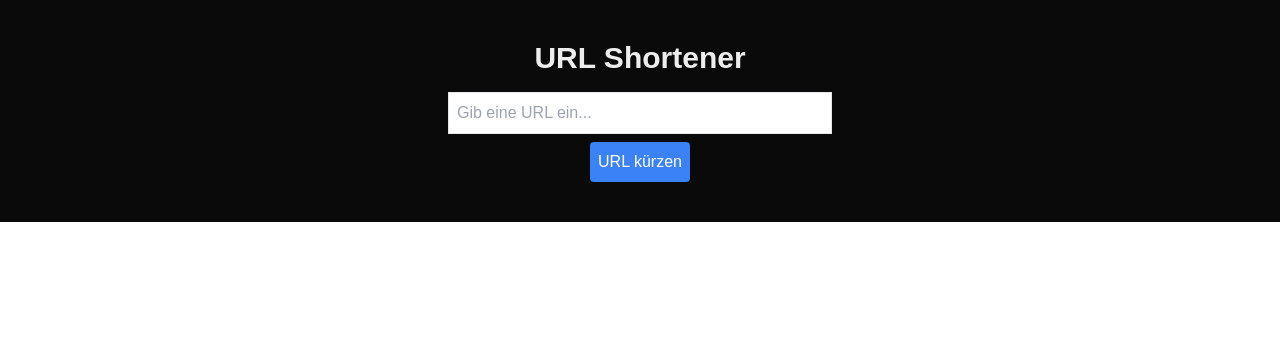
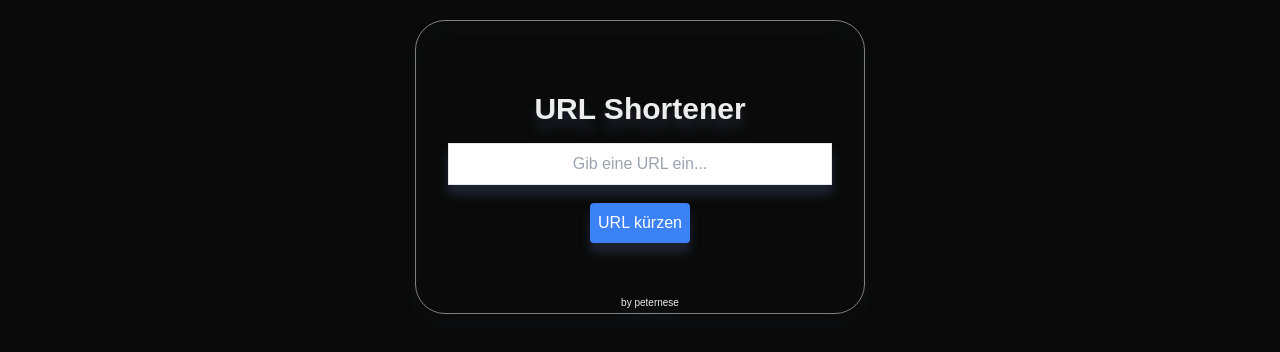
Before and after one commit to peternese/quickgraefffrontend, a Next.js app: page / in a window 1280 px wide. Shown: the top 352 px of the page. Built offline with nearby package versions, Linux system fonts and the light colour scheme.

Commit message:
Mit Clipboard Button

```diff
--- a/pages/[short].tsx
+++ b/pages/[short].tsx
@@ -13,5 +13,5 @@ export default function RedirectPage() {
     }
   }, [router.isReady, short]);
 
-  return <p>Leite weiter...</p>;
+  return <p>Leitende weiter...</p>;
 }
--- a/pages/index.tsx
+++ b/pages/index.tsx
@@ -4,7 +4,8 @@ export default function Home() {
   const [originalUrl, setOriginalUrl] = useState("");
   const [shortUrl, setShortUrl] = useState("");
   const [loading, setLoading] = useState(false);
-  const [showLoader, setShowLoader] = useState(false); // Steuert Fade-Out Effekt
+  const [showLoader, setShowLoader] = useState(false);
+  const [copied, setCopied] = useState(false);
 
   const handleShorten = async (event) => {
     event.preventDefault();
@@ -32,11 +33,19 @@ export default function Home() {
       alert("Ein Fehler ist aufgetreten!");
     } finally {
       setLoading(false);
-      setTimeout(() => setShowLoader(false), 300); // 300ms Verzögerung für Fade-Out
+      setTimeout(() => setShowLoader(false), 300);
     }
   };
 
+  const copyToClipboard = () => {
+    navigator.clipboard.writeText(shortUrl);
+    setCopied(true);
+    setTimeout(() => setCopied(false), 1500);
+  };
+
   return (
+    <div className="nav">
+      <div className="card">
         <div className="flex flex-col items-center p-10 relative">
           <h1 className="text-3xl font-bold mb-4">URL Shortener</h1>
           <form onSubmit={handleShorten} className="flex flex-col items-center">
@@ -54,11 +63,20 @@ export default function Home() {
           </form>
 
           {shortUrl && (
-        <div className="mt-4">
-          <p className="text-xl">Deine Kurz-URL:</p>
+            <div className="mt-4 flex flex-col items-center">
+              <p className="text-xl text-center">Deine Kurz-URL:</p>
               <a href={shortUrl} target="_blank" className="text-blue-600 underline">
                 {shortUrl}
               </a>
+
+              {/* Copy Button with Icon */}
+              <button
+                onClick={copyToClipboard}
+                className="mt-2 flex items-center p-2 rounded transition"
+              >
+                <img src="/copy-icon-w.png" alt="Copy" className="w-5 h-5 mr-2" />
+                <span>{copied ? "Kopiert!" : "Kopieren"}</span>
+              </button>
             </div>
           )}
 
@@ -70,5 +88,28 @@ export default function Home() {
             </div>
           )}
         </div>
+        <div className="footer">by peternese</div>
+      </div>
+
+      {/* Styles for Fade-In/Out */}
+      <style jsx>{`
+        .fade-in {
+          animation: fadeIn 0.3s ease-in-out forwards;
+        }
+        .fade-out {
+          animation: fadeOut 0.3s ease-in-out forwards;
+        }
+
+        @keyframes fadeIn {
+          0% { opacity: 0; }
+          100% { opacity: 1; }
+        }
+
+        @keyframes fadeOut {
+          0% { opacity: 1; }
+          100% { opacity: 0; }
+        }
+      `}</style>
+    </div>
   );
 }
--- a/styles/globals.css
+++ b/styles/globals.css
@@ -35,7 +35,7 @@ body {
   bottom: 0;
   margin: auto;
   border: 3px solid;
-  border-color: transparent transparent #FF3D00 #FF3D00;
+  border-color: transparent transparent #4656b2 #4656b2;
   width: 40px;
   height: 40px;
   border-radius: 50%;
@@ -80,3 +80,50 @@ body {
   0% { opacity: 1; }
   100% { opacity: 0; }
 }
+
+.nav{
+  min-height: fit-content;
+  padding-top: 20px;
+  display: flex;
+  justify-content: center;
+}
+.card{
+  /* background-color: pink; */
+  /* position:absolute; */
+  top: 0;
+  right: 0;
+  left: 0;
+  /* max-height: fit-content; */
+  margin: 0px 20px;
+  padding: 30px 10px;
+  border-radius: 30px;
+  max-width: 450px;
+  border: solid 1px grey;
+  /* contain: content; */
+  margin-bottom: 100px;
+  filter: drop-shadow(0px 10px 5px #1e2330);
+}
+
+html{
+  margin: 0;
+  height: 100%;
+}
+body {
+  margin: 0;
+  position: relative;
+  min-height: fit-content;
+  height: 100%
+}
+input {
+  text-align: center;
+}
+button {
+  margin-top: 10px;
+}
+.footer{
+  position: absolute;
+  display: flex;
+  justify-content: center;
+  bottom: 0px;
+  font-size: 10px;
+}
```
Also changed, not shown: public/copy-icon-w.png (added), public/copy-icon.png (added). Lines whose indentation alone changed are shown as unchanged.
